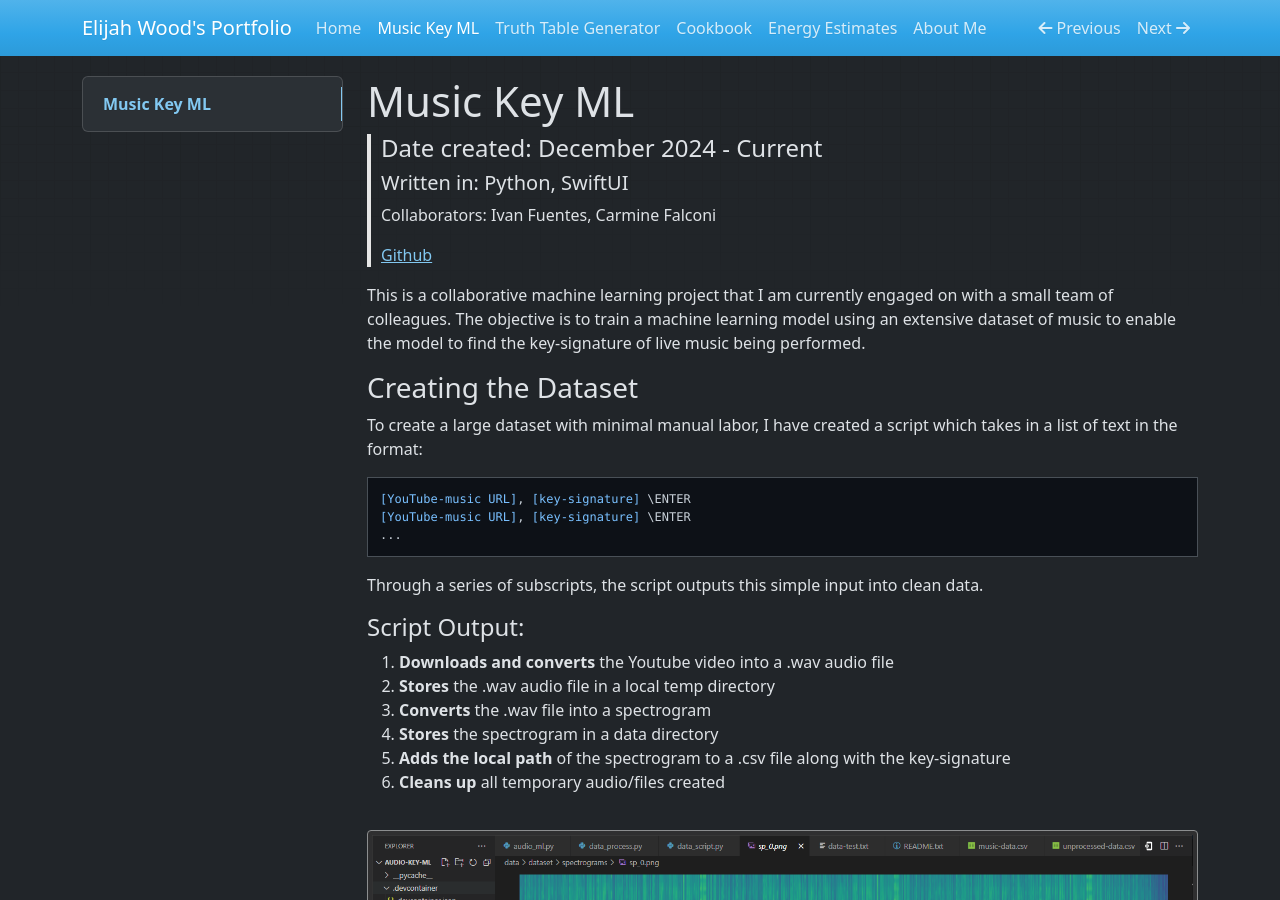
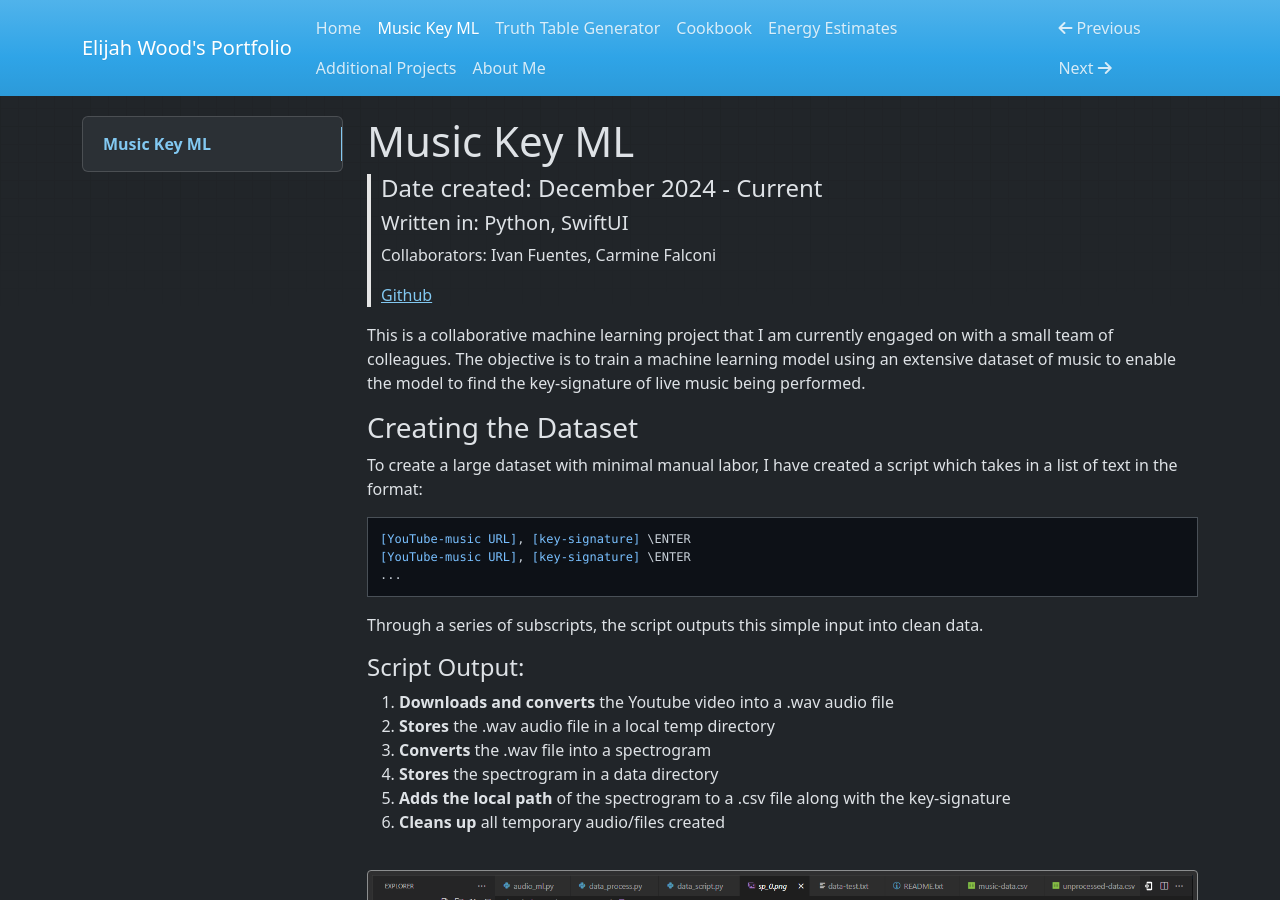
Before and after one commit to ElijahWood2003/portfolio, an MkDocs documentation site: the page built from docs/music_key_ml.md, in a window 1280 px wide and 900 px high. Built offline with MkDocs 1.6.1, drawn with Linux system fonts in a browser that asks for light colours; nearby versions of some CDN libraries.

Commit message:
Added additional projects

```diff
--- a/mkdocs.yml
+++ b/mkdocs.yml
@@ -8,10 +8,11 @@ site_url: https://username.github.io/project-name/
 
 nav:
   - 'index.md'
-  - 'music-key-ml.md'
+  - 'music_key_ml.md'
   - 'ttgen.md'
   - 'cookbook_website.md'
   - 'energy_estimates.md'
+  - 'additional_projects.md'
   - 'about.md'
 
 markdown_extensions:
```
Also changed, not shown: docs/additional_projects.md (added, +1 -0 lines), docs/music_key_ml.md (renamed from docs/music-key-ml.md).
